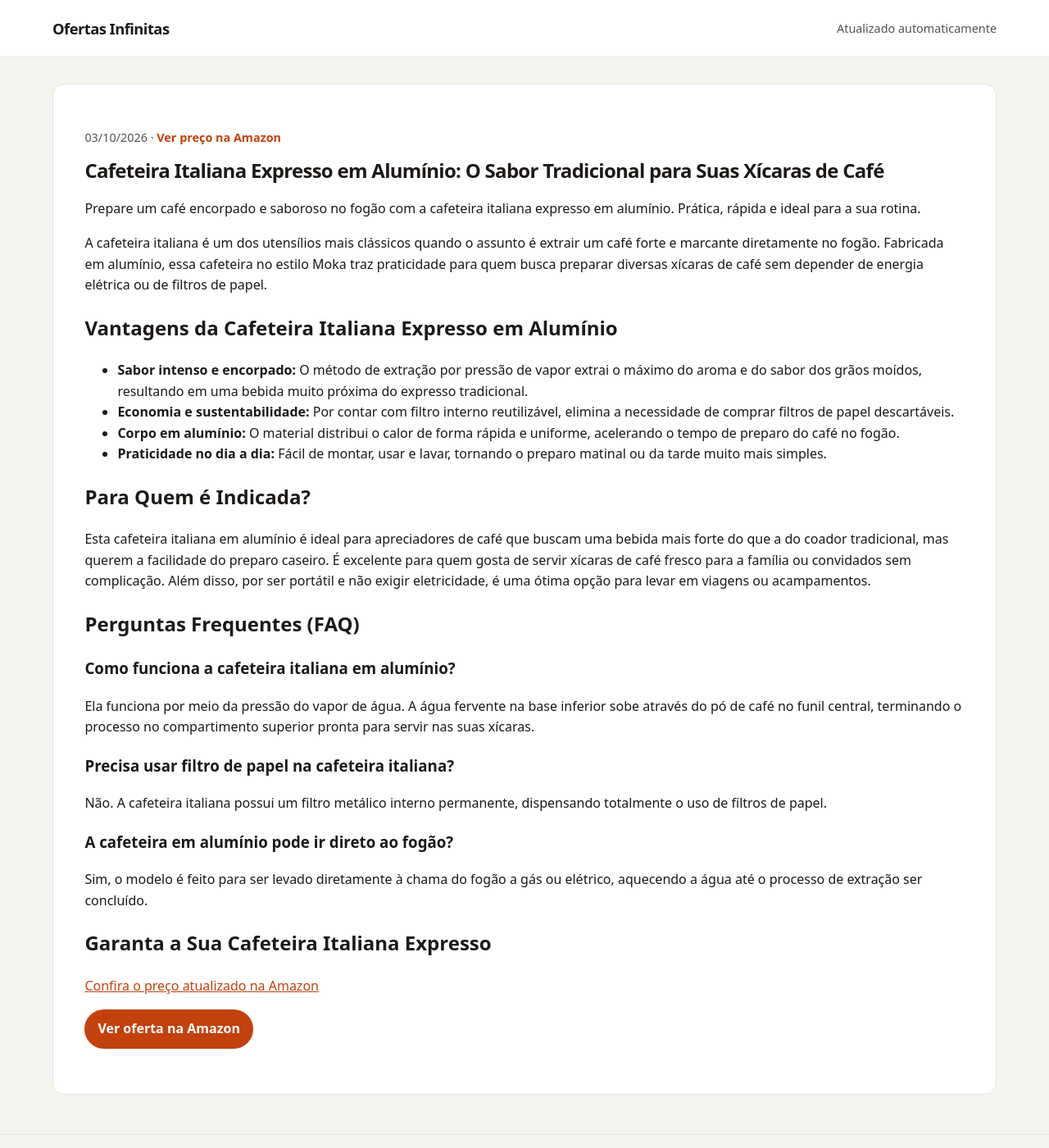
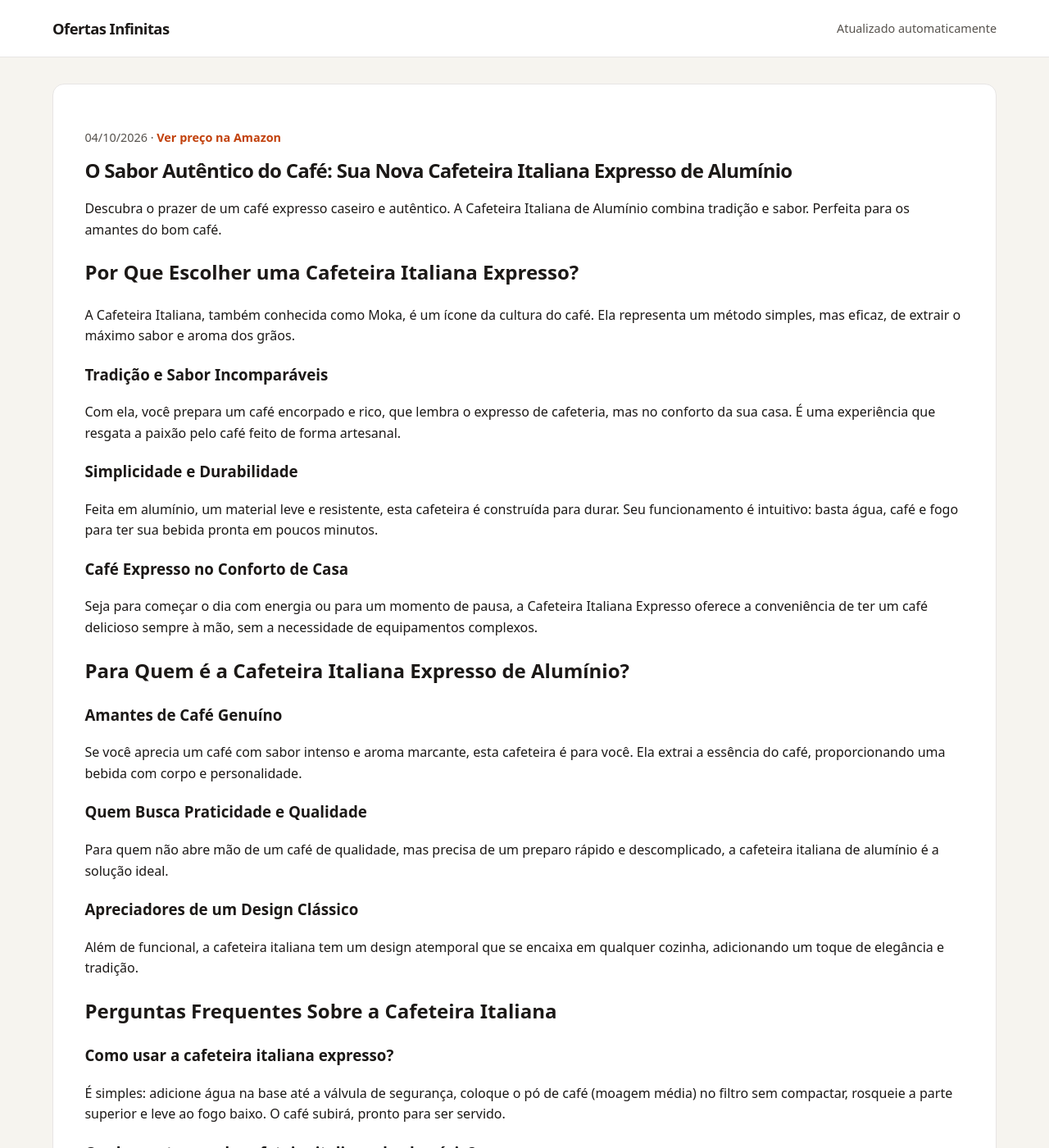
Before and after one commit to Monuver/afiliado, a Jekyll site: the page built from _posts/2026-08-18-cafeteira-italiana-expresso-aluminio-xicaras-b08b79hyvc.md, in a window 1280 px wide and 1400 px high. Shown: the whole window at 82% size. Built offline with Jekyll 4.4.1, drawn with Linux system fonts in a browser that asks for light colours; some of the changed text lies outside the part shown.

Commit message:
chore: novas ofertas geradas automaticamente

```diff
--- a/_posts/2026-08-18-cafeteira-italiana-expresso-aluminio-xicaras-b08b79hyvc.md
+++ b/_posts/2026-08-18-cafeteira-italiana-expresso-aluminio-xicaras-b08b79hyvc.md
@@ -1,8 +1,8 @@
 ---
 layout: post
-title: 'Cafeteira Italiana Expresso em Alumínio: O Sabor Tradicional para Suas Xícaras de Café'
-description: Prepare um café encorpado e saboroso no fogão com a cafeteira italiana expresso em alumínio. Prática, rápida e ideal para a sua rotina.
-date: 2026-10-03 10:06:59 -0300
+title: 'O Sabor Autêntico do Café: Sua Nova Cafeteira Italiana Expresso de Alumínio'
+description: Descubra o prazer de um café expresso caseiro e autêntico. A Cafeteira Italiana de Alumínio combina tradição e sabor. Perfeita para os amantes do bom café.
+date: 2026-10-04 10:46:26 -0300
 categories:
 - ofertas
 image: ''
@@ -10,34 +10,54 @@ preco: Ver preço na Amazon
 affiliate_url: https://amzn.to/4x2LESM
 ---
 
-# Cafeteira Italiana Expresso em Alumínio: O Sabor Tradicional para Suas Xícaras de Café
+# O Sabor Autêntico do Café: Sua Nova Cafeteira Italiana Expresso de Alumínio
 
-Prepare um café encorpado e saboroso no fogão com a cafeteira italiana expresso em alumínio. Prática, rápida e ideal para a sua rotina.
+Descubra o prazer de um café expresso caseiro e autêntico. A Cafeteira Italiana de Alumínio combina tradição e sabor. Perfeita para os amantes do bom café.
 
-A cafeteira italiana é um dos utensílios mais clássicos quando o assunto é extrair um café forte e marcante diretamente no fogão. Fabricada em alumínio, essa cafeteira no estilo Moka traz praticidade para quem busca preparar diversas xícaras de café sem depender de energia elétrica ou de filtros de papel.
+## Por Que Escolher uma Cafeteira Italiana Expresso?
 
-## Vantagens da Cafeteira Italiana Expresso em Alumínio
+A Cafeteira Italiana, também conhecida como Moka, é um ícone da cultura do café. Ela representa um método simples, mas eficaz, de extrair o máximo sabor e aroma dos grãos.
 
-* **Sabor intenso e encorpado:** O método de extração por pressão de vapor extrai o máximo do aroma e do sabor dos grãos moídos, resultando em uma bebida muito próxima do expresso tradicional.
-* **Economia e sustentabilidade:** Por contar com filtro interno reutilizável, elimina a necessidade de comprar filtros de papel descartáveis.
-* **Corpo em alumínio:** O material distribui o calor de forma rápida e uniforme, acelerando o tempo de preparo do café no fogão.
-* **Praticidade no dia a dia:** Fácil de montar, usar e lavar, tornando o preparo matinal ou da tarde muito mais simples.
+### Tradição e Sabor Incomparáveis
 
-## Para Quem é Indicada?
+Com ela, você prepara um café encorpado e rico, que lembra o expresso de cafeteria, mas no conforto da sua casa. É uma experiência que resgata a paixão pelo café feito de forma artesanal.
 
-Esta cafeteira italiana em alumínio é ideal para apreciadores de café que buscam uma bebida mais forte do que a do coador tradicional, mas querem a facilidade do preparo caseiro. É excelente para quem gosta de servir xícaras de café fresco para a família ou convidados sem complicação. Além disso, por ser portátil e não exigir eletricidade, é uma ótima opção para levar em viagens ou acampamentos.
+### Simplicidade e Durabilidade
 
-## Perguntas Frequentes (FAQ)
+Feita em alumínio, um material leve e resistente, esta cafeteira é construída para durar. Seu funcionamento é intuitivo: basta água, café e fogo para ter sua bebida pronta em poucos minutos.
 
-### Como funciona a cafeteira italiana em alumínio?
-Ela funciona por meio da pressão do vapor de água. A água fervente na base inferior sobe através do pó de café no funil central, terminando o processo no compartimento superior pronta para servir nas suas xícaras.
+### Café Expresso no Conforto de Casa
 
-### Precisa usar filtro de papel na cafeteira italiana?
-Não. A cafeteira italiana possui um filtro metálico interno permanente, dispensando totalmente o uso de filtros de papel.
+Seja para começar o dia com energia ou para um momento de pausa, a Cafeteira Italiana Expresso oferece a conveniência de ter um café delicioso sempre à mão, sem a necessidade de equipamentos complexos.
 
-### A cafeteira em alumínio pode ir direto ao fogão?
-Sim, o modelo é feito para ser levado diretamente à chama do fogão a gás ou elétrico, aquecendo a água até o processo de extração ser concluído.
+## Para Quem é a Cafeteira Italiana Expresso de Alumínio?
 
-## Garanta a Sua Cafeteira Italiana Expresso
+### Amantes de Café Genuíno
+
+Se você aprecia um café com sabor intenso e aroma marcante, esta cafeteira é para você. Ela extrai a essência do café, proporcionando uma bebida com corpo e personalidade.
+
+### Quem Busca Praticidade e Qualidade
+
+Para quem não abre mão de um café de qualidade, mas precisa de um preparo rápido e descomplicado, a cafeteira italiana de alumínio é a solução ideal.
+
+### Apreciadores de um Design Clássico
+
+Além de funcional, a cafeteira italiana tem um design atemporal que se encaixa em qualquer cozinha, adicionando um toque de elegância e tradição.
+
+## Perguntas Frequentes Sobre a Cafeteira Italiana
+
+### Como usar a cafeteira italiana expresso?
+
+É simples: adicione água na base até a válvula de segurança, coloque o pó de café (moagem média) no filtro sem compactar, rosqueie a parte superior e leve ao fogo baixo. O café subirá, pronto para ser servido.
+
+### Qual a vantagem da cafeteira italiana de alumínio?
+
+O alumínio é um material leve, excelente condutor de calor e resistente à corrosão, o que garante um aquecimento eficiente e uniforme do café, além de prolongar a vida útil do produto.
+
+### Para quantas xícaras esta cafeteira é ideal?
+
+Embora a palavra "Xícaras" no nome indique sua funcionalidade para servir doses de café, o número exato de xícaras varia conforme o modelo específico. Consulte a página do produto na Amazon para verificar a capacidade e escolher a que melhor se adapta às suas necessidades.
+
+## Garanta Sua Cafeteira Italiana Expresso de Alumínio Agora!
 
 [Confira o preço atualizado na Amazon](https://amzn.to/4x2LESM)
```
Also changed, not shown: _posts/2026-08-19-cadeira-escritorio-presidente-duoffice-du500a-b09vnbcfdj.md (+26 -22 lines), _posts/2026-08-19-flexiveis-cotonete-bastonetes-bellacotton-150unidades-b0cx9wkp1b.md (+29 -23 lines), _posts/2026-08-19-shampoo-clorexidina-seborreia-queda-500ml-b09l9qkmd1.md (+28 -21 lines).
